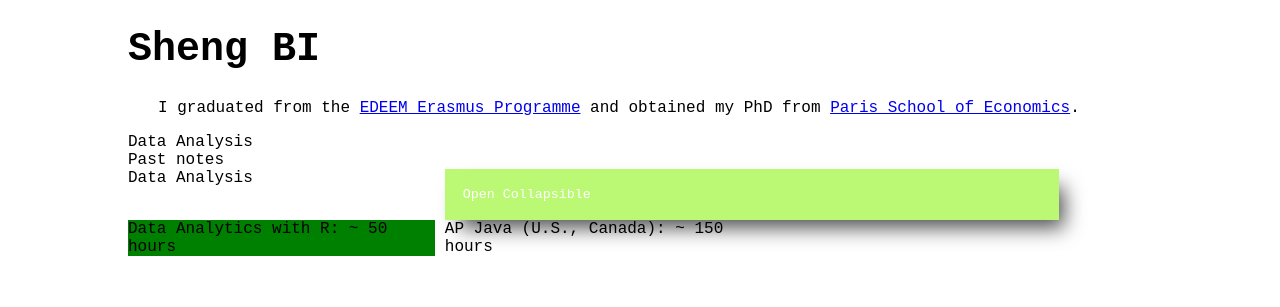
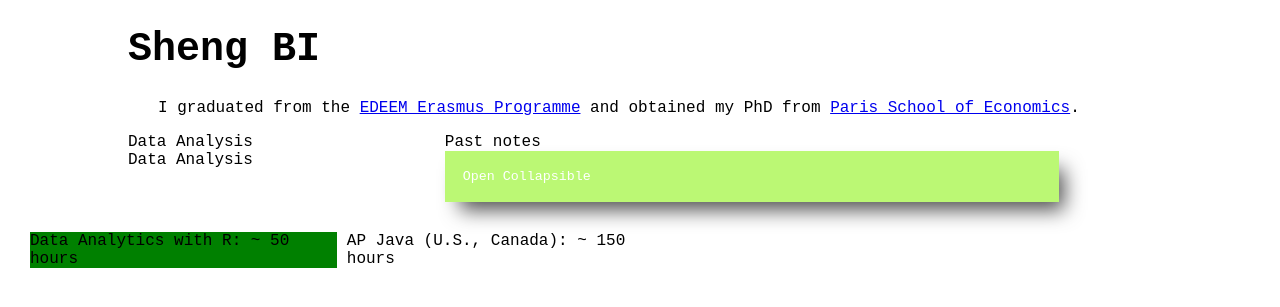
Before and after one commit to brbisheng/brbisheng.github.io, a Jekyll site: the page built from index.html, in a window 1280 px wide. Shown: the top 307 px of the page. Built offline with Jekyll 4.4.1, drawn with Linux system fonts in a browser that asks for light colours; nearby versions of some CDN libraries.

Commit message:
Update index.html

```diff
--- a/index.html
+++ b/index.html
@@ -37,8 +37,14 @@ title: Assigned to default.html
   		outline: none;
 		box-shadow: 10px 13px 20px -5px rgba(0,0,0,0.69);
 	}
-	.column1 .column2 {
+	.column1 {
 		width: 30%;
+		display: inline-block;
+		padding = 5px;
+		vertical-align: top;
+	}
+	.column2 {
+		width: 60%;
 		display: inline-block;
 		padding = 5px;
 		vertical-align: top;
@@ -84,7 +90,7 @@ title: Assigned to default.html
 	</div>
 </div>
 
-<div class = "dashboard" style = "margin: auto;  width: 80%;">
+<div class = "dashboard" style = "margin: 30px;  width: 80%;">
 	<div id = "subject1" style = "width: 30%; display: inline-block; padding = 5px; vertical-align: top;">
 		Data Analytics with R: ~ 50 hours
 	</div>
```
